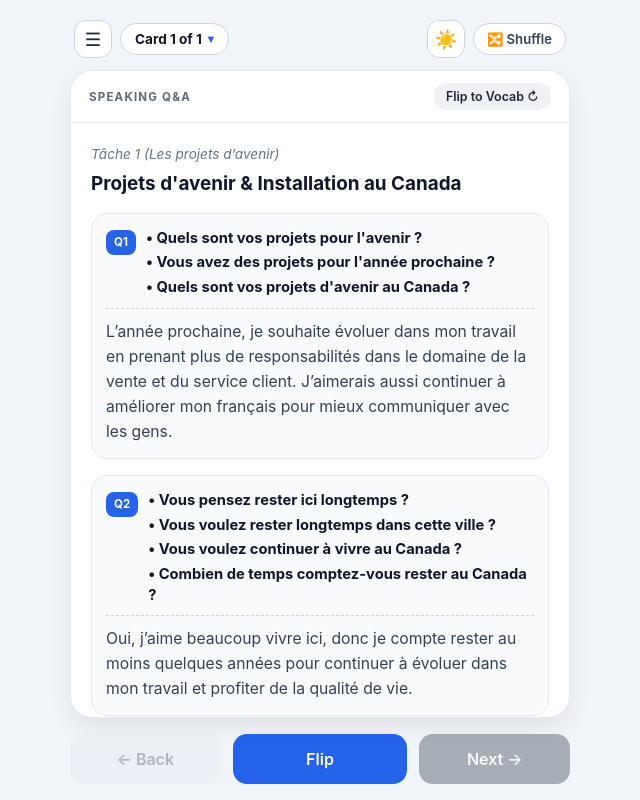
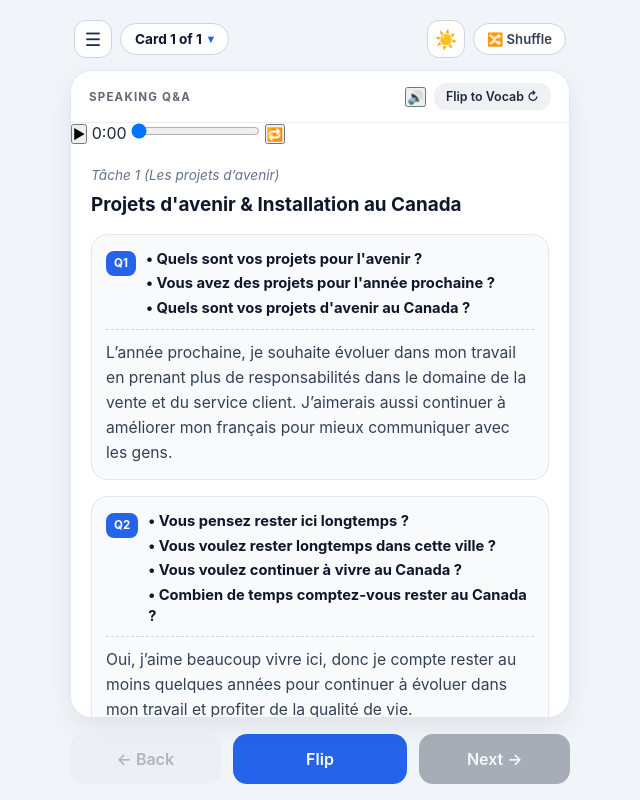
Before and after one commit to Santosh-Jayaswal/tcf-speaking, a plain HTML site: page index.html in a window 1280 px wide. Shown: the whole page, without its empty margins (320-960 px from the left). Drawn offline with Linux system fonts and the light colour scheme.

Commit message:
Implement compact audio player in index.html
Added a compact audio player with controls for play, pause, loop, and seek functionality.

```diff
--- a/index.html
+++ b/index.html
@@ -4,7 +4,7 @@
   <meta charset="UTF-8">
   <meta name="viewport" content="width=device-width, initial-scale=1.0, maximum-scale=1.0, user-scalable=no">
   <title>TCF Speaking</title>
-  <link rel="stylesheet" href="style.css?v=3">
+  <link rel="stylesheet" href="style.css?v=4">
 </head>
 <body>
 
@@ -56,9 +56,20 @@
         <div class="card-header">
           <span class="badge">Speaking Q&A</span>
           <div class="card-header-actions">
+            <button class="volume-btn" id="volume-btn" onclick="toggleAudioBar()" aria-label="Audio player" title="Listen to audio" style="display: none;">🔊</button>
             <button class="flip-trigger" onclick="flipCard()">Flip to Vocab ↻</button>
           </div>
         </div>
+
+        <!-- Compact Mini Audio Bar (Hidden until volume icon clicked) -->
+        <div class="mini-audio-bar" id="mini-audio-bar">
+          <button class="audio-ctrl-btn" id="audio-play-btn" onclick="togglePlayPause()" aria-label="Play or Pause">▶</button>
+          <span class="audio-time" id="audio-time">0:00</span>
+          <input type="range" class="audio-progress" id="audio-progress" value="0" min="0" max="100" step="0.1" oninput="seekAudio(this.value)">
+          <button class="audio-ctrl-btn loop-btn" id="audio-loop-btn" onclick="toggleLoop()" aria-label="Loop audio" title="Loop">🔁</button>
+          <audio id="card-audio" preload="metadata"></audio>
+        </div>
+
         <div class="card-body" id="front-body">
           Loading speaking topics...
         </div>
@@ -111,6 +122,94 @@
       document.getElementById('nav-overlay').classList.toggle('open');
     }
 
+    /* --- Compact Audio Player Logic --- */
+    const audioEl = document.getElementById('card-audio');
+    const volumeBtn = document.getElementById('volume-btn');
+    const miniAudioBar = document.getElementById('mini-audio-bar');
+    const audioPlayBtn = document.getElementById('audio-play-btn');
+    const audioProgress = document.getElementById('audio-progress');
+    const audioTime = document.getElementById('audio-time');
+    const audioLoopBtn = document.getElementById('audio-loop-btn');
+
+    function formatTime(sec) {
+      if (!isFinite(sec) || sec < 0) return '0:00';
+      const m = Math.floor(sec / 60);
+      const s = Math.floor(sec % 60);
+      return `${m}:${s < 10 ? '0' : ''}${s}`;
+    }
+
+    function toggleAudioBar() {
+      const isOpen = miniAudioBar.classList.toggle('open');
+      volumeBtn.classList.toggle('active', isOpen);
+      if (isOpen && audioEl.paused && audioEl.src) {
+        audioEl.play().catch(() => {});
+      }
+    }
+
+    function togglePlayPause() {
+      if (!audioEl.src) return;
+      if (audioEl.paused) {
+        audioEl.play().catch(() => {});
+      } else {
+        audioEl.pause();
+      }
+    }
+
+    function toggleLoop() {
+      audioEl.loop = !audioEl.loop;
+      audioLoopBtn.classList.toggle('active', audioEl.loop);
+    }
+
+    function seekAudio(val) {
+      if (isFinite(audioEl.duration) && audioEl.duration > 0) {
+        audioEl.currentTime = (val / 100) * audioEl.duration;
+      }
+    }
+
+    function resetAudioPlayer(src) {
+      audioEl.pause();
+      audioEl.currentTime = 0;
+      audioPlayBtn.textContent = '▶';
+      audioProgress.value = 0;
+      audioProgress.style.setProperty('--progress', '0%');
+      audioTime.textContent = '0:00';
+      miniAudioBar.classList.remove('open');
+      volumeBtn.classList.remove('active');
+
+      if (src) {
+        audioEl.src = src;
+        volumeBtn.style.display = 'inline-flex';
+      } else {
+        audioEl.removeAttribute('src');
+        volumeBtn.style.display = 'none';
+      }
+    }
+
+    audioEl.addEventListener('play', () => {
+      audioPlayBtn.textContent = '⏸';
+    });
+
+    audioEl.addEventListener('pause', () => {
+      audioPlayBtn.textContent = '▶';
+    });
+
+    audioEl.addEventListener('ended', () => {
+      if (!audioEl.loop) {
+        audioPlayBtn.textContent = '▶';
+        audioProgress.value = 0;
+        audioProgress.style.setProperty('--progress', '0%');
+      }
+    });
+
+    audioEl.addEventListener('timeupdate', () => {
+      if (isFinite(audioEl.duration) && audioEl.duration > 0) {
+        const pct = (audioEl.currentTime / audioEl.duration) * 100;
+        audioProgress.value = pct;
+        audioProgress.style.setProperty('--progress', `${pct}%`);
+        audioTime.textContent = formatTime(audioEl.currentTime);
+      }
+    });
+
     /* --- Flashcards Logic --- */
     let flashcards = [];
     let currentIndex = 0;
@@ -149,6 +248,9 @@
 
       setTimeout(() => {
         const item = flashcards[currentIndex];
+
+        // Configure audio for this card
+        resetAudioPlayer(item.audio || '');
 
         let frontHTML = '';
         if (item.context) frontHTML += `<div class="passage-context">${item.context}</div>`;
@@ -258,6 +360,7 @@
 
     function flipCard() {
       closeTopicPopover();
+      if (!audioEl.paused) audioEl.pause();
       cardElement.classList.toggle('is-flipped');
     }
 
```
